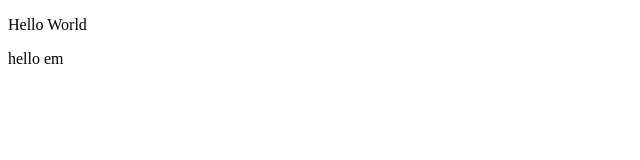
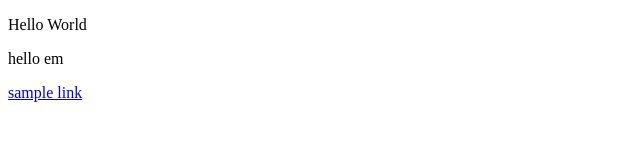
Before and after one commit to william-abboud/S.W.E.A.T, a plain HTML site: page index.html in a window 1280 px wide. Shown: the whole page, without its empty margins (0-640 px from the left). Drawn offline with Linux system fonts and the light colour scheme.

Commit message:
Fixed <a> tag
Fixed a broken tag as per William's advice

```diff
--- a/index.html
+++ b/index.html
@@ -7,6 +7,6 @@
 <body>
     <p>Hello World</p>
     <p>hello em</p>
-    <a href = "">
+    <a href="#">sample link</a>
 </body>
 </html>
```
